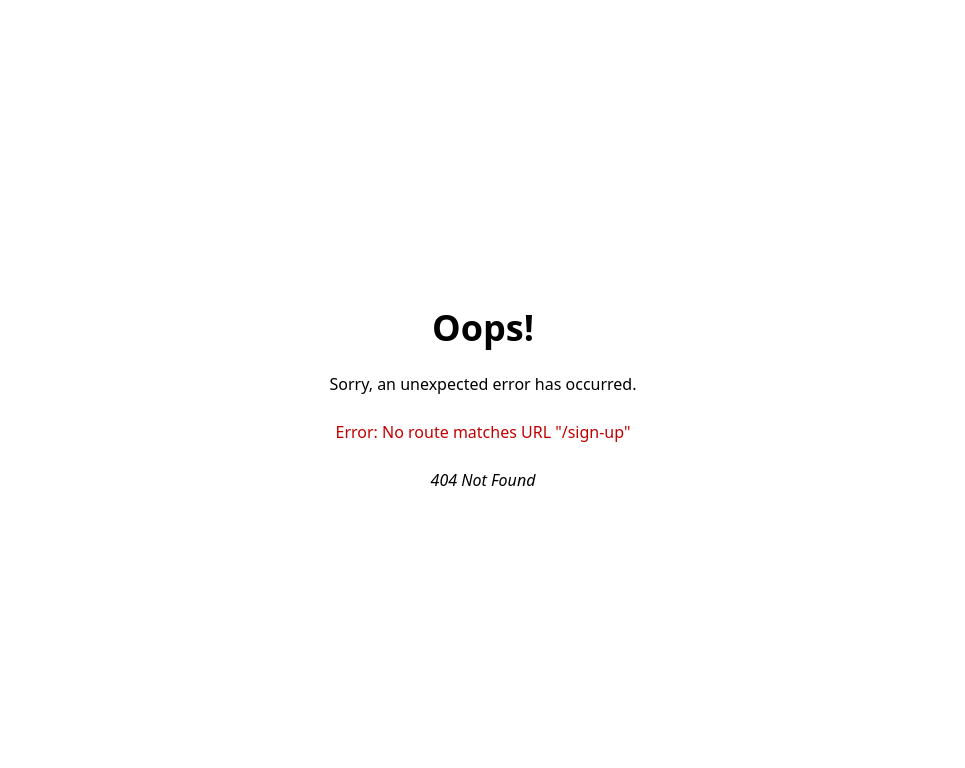
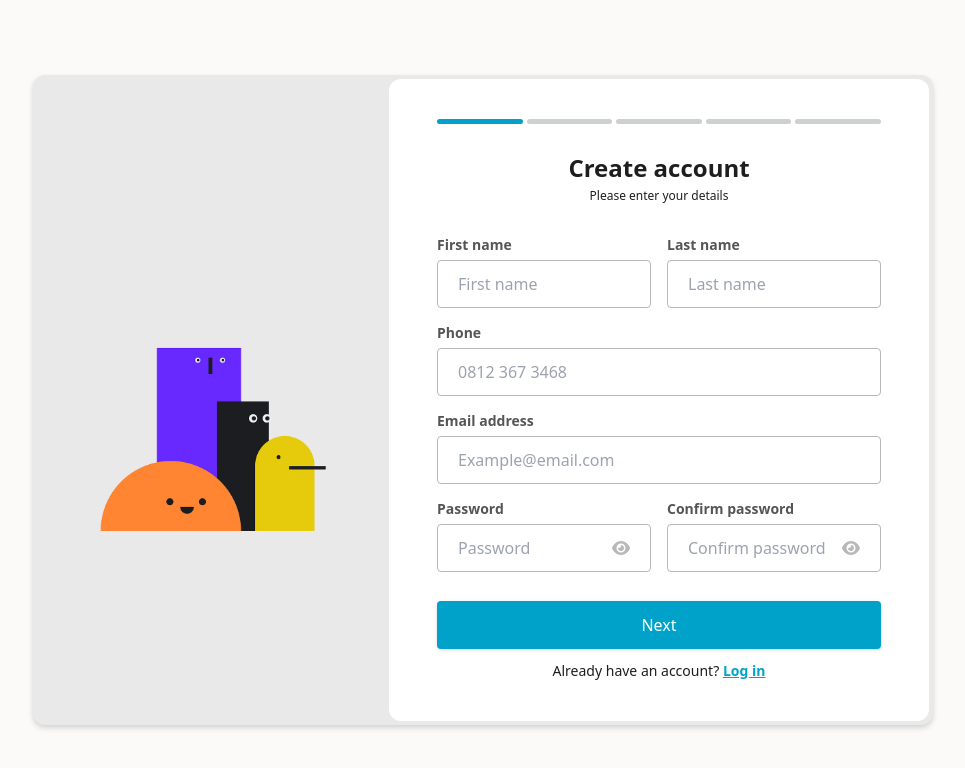
Before and after one commit to Trayshmhirk/tax-return-user-app, a React (Vite) app: page /sign-up in a window 1280 px wide. Before the commit this address had no page. Shown: the top 768 px of the page, without its empty margins (157-1122 px from the left). Built offline with nearby package versions, Linux system fonts and the light colour scheme.

Commit message:
Add sign up, user form. Refactor form type safety. Other changes

```diff
--- a/src/components/auth/FormInput.tsx
+++ b/src/components/auth/FormInput.tsx
@@ -1,19 +1,23 @@
 import { useState } from "react";
-import { FieldErrors, UseFormRegister } from "react-hook-form";
+import {
+   FieldErrors,
+   FieldValues,
+   Path,
+   UseFormRegister,
+} from "react-hook-form";
 import { FaEye, FaEyeSlash } from "react-icons/fa6";
-import { ILoginForm } from "../../types/AllTypes";
 
-type FormInputPropTypes = {
+type FormInputPropTypes<T extends FieldValues> = {
    label: string;
    type: string;
-   register: UseFormRegister<ILoginForm>;
-   name: keyof ILoginForm;
-   error?: FieldErrors<ILoginForm>;
+   register: UseFormRegister<T>;
+   name: Path<T>; // Use ValidInputNames here
+   error?: FieldErrors<T>;
    placeholder: string;
    isReadOnly?: boolean;
 };
 
-const FormInput = ({
+const FormInput = <T extends FieldValues>({
    label,
    type,
    register,
@@ -21,29 +25,38 @@ const FormInput = ({
    error,
    placeholder,
    isReadOnly,
-}: FormInputPropTypes) => {
+}: FormInputPropTypes<T>) => {
    const [showPassword, setShowPassword] = useState(false);
 
    const togglePasswordVisibility = () => {
       setShowPassword((prevShowPassword) => !prevShowPassword);
    };
 
+   // Extract error message as a string or default to an empty string
+   const errorMessage = error?.[name]?.message as string | undefined;
+
    return (
-      <div className="flex flex-col gap-1 input">
+      <div className="w-full flex flex-col gap-1">
          <div className="">
-            <label className="w-fit text-sm text-mutedGray dark:text-ghostWhite font-bold">
+            <label
+               htmlFor={name}
+               className="w-fit text-sm text-mutedGray dark:text-ghostWhite font-bold"
+            >
                {label}
             </label>
          </div>
 
          <div
-            className={`h-12 flex justify-between py-3 px-5 border  ${error && error[name] ? "border-[#dc3545]" : "border-spanishGray"} rounded`}
+            className={`h-12 flex justify-between py-3 px-5 border ${
+               errorMessage ? "border-[#dc3545]" : "border-spanishGray"
+            } rounded`}
          >
             <input
+               id={name}
                className="w-full outline-none dark:bg-transparent"
                placeholder={placeholder}
                type={type === "password" && showPassword ? "text" : type}
-               {...register(name)}
+               {...register(name as Path<T>)}
                readOnly={isReadOnly}
             />
             {type === "password" && (
@@ -60,8 +73,8 @@ const FormInput = ({
                </button>
             )}
          </div>
-         {error && error[name] && (
-            <p className="text-[#dc3545] text-xs">{error[name].message}</p>
+         {errorMessage && (
+            <p className="text-[#dc3545] text-xs">{errorMessage}</p>
          )}
       </div>
    );
--- a/src/components/auth/Forms.tsx
+++ b/src/components/auth/Forms.tsx
@@ -40,18 +40,16 @@ const Forms = ({
 
    return (
       <form
-         className="relative w-full h-full flex flex-col justify-center gap-7 px-6 py-8 bg-white dark:bg-gray text-eerieBlack dark:text-white z-30 md:w-[400px] sm:px-12 sm:py-10 sm:rounded-xl"
+         className={`relative w-full h-full flex flex-col justify-center gap-7 px-6 py-8 bg-white dark:bg-gray text-eerieBlack dark:text-white z-30 ${isCurrentForm ? "md:w-[540px]" : "md:w-[400px]"}  sm:px-12 sm:py-10 sm:rounded-xl`}
          onSubmit={handleSubmit}
       >
-         {isDocUpload ? (
+         {isDocUpload && (
             <div
                onClick={onCancel}
                className="w-8 h-8 flex items-center justify-center bg-bubbles dark:bg-mutedGray rounded-md cursor-pointer"
             >
                <FaAngleLeft className="font-light text-lg" />
             </div>
-         ) : (
-            <>{/*  <img className="h-[54px]" src={AppLogo} alt="" /> */}</>
          )}
 
          {isCurrentForm && (
@@ -59,12 +57,14 @@ const Forms = ({
          )}
 
          <div className="flex flex-col items-center gap-4 text-center">
+            {!isCurrentForm && (
                <img
                   width="48"
                   height="48"
                   src="https://img.icons8.com/external-flatarticons-blue-flatarticons/65/external-tax-taxes-flatarticons-blue-flatarticons.png"
                   alt="external-tax-taxes-flatarticons-blue-flatarticons"
                />
+            )}
 
             <div className="flex flex-col gap-1">
                <h2 className="text-2xl font-bold">{title}</h2>
--- /dev/null
+++ b/src/components/auth/UserForm.tsx
@@ -0,0 +1,127 @@
+import { yupResolver } from "@hookform/resolvers/yup";
+import { useForm } from "react-hook-form";
+import { createUserSchema } from "../../validation/schema";
+import { ISignUpForm } from "../../types/AllTypes";
+import { useState } from "react";
+import Forms from "./Forms";
+import FormInput from "./FormInput";
+import CustomButton from "../CustomButton";
+import { ClipLoader } from "react-spinners";
+import { NavLink } from "react-router-dom";
+
+type UserFormPropTypes = {
+   onNext: () => void;
+   currentForm: number;
+};
+
+const UserForm = ({ onNext, currentForm }: UserFormPropTypes) => {
+   const [isLoading, setIsLoading] = useState(false);
+   const [loginError] = useState<string | null>(null);
+
+   const {
+      register,
+      handleSubmit,
+      formState: { errors },
+   } = useForm<ISignUpForm>({ resolver: yupResolver(createUserSchema) });
+
+   const onSubmit = async (data: ISignUpForm) => {
+      console.log("clicked");
+
+      setIsLoading(true);
+
+      console.log(data);
+
+      //  // Simulate API call with setTimeout
+      setTimeout(() => {
+         setIsLoading(false);
+         console.log("Create user successful");
+         // Navigate after mock success
+         // navigate("/");
+         onNext();
+      }, 2000); // Mock API call delay of 2 seconds
+   };
+
+   return (
+      <Forms
+         handleSubmit={handleSubmit(onSubmit)}
+         title="Create account"
+         description="Please enter your details"
+         isCurrentForm={currentForm}
+      >
+         <div className="flex flex-col gap-3 mb-auto">
+            <div className="flex flex-col gap-4 sm:flex-row">
+               <FormInput<ISignUpForm>
+                  label="First name"
+                  type="text"
+                  register={register}
+                  name="firstName"
+                  placeholder="First name"
+                  error={errors}
+               />
+               <FormInput<ISignUpForm>
+                  label="Last name"
+                  type="text"
+                  register={register}
+                  name="lastName"
+                  placeholder="Last name"
+                  error={errors}
+               />
+            </div>
+
+            <FormInput<ISignUpForm>
+               label="Phone"
+               type="text"
+               register={register}
+               name="phone"
+               placeholder="0812 367 3468"
+               error={errors}
+            />
+            <FormInput<ISignUpForm>
+               label="Email address"
+               type="email"
+               register={register}
+               name="email"
+               placeholder="Example@email.com"
+               error={errors}
+            />
+
+            <div className="flex flex-col gap-4 sm:flex-row">
+               <FormInput<ISignUpForm>
+                  label="Password"
+                  type="password"
+                  register={register}
+                  name="password"
+                  placeholder="Password"
+                  error={errors}
+               />
+               <FormInput<ISignUpForm>
+                  label="Confirm password"
+                  type="password"
+                  register={register}
+                  name="confirmPassword"
+                  placeholder="Confirm password"
+                  error={errors}
+               />
+            </div>
+         </div>
+
+         {loginError && (
+            <p className="text-red-500 text-center">{loginError}</p>
+         )}
+
+         <div className="w-full text-center flex flex-col gap-3">
+            <CustomButton type="submit" isDisabled={isLoading}>
+               {isLoading ? <ClipLoader color="#ffffff" size={20} /> : "Next"}
+            </CustomButton>
+            <span className="self-center text-sm">
+               {`Already have an account? `}
+               <NavLink className="font-semibold" to={"/login"}>
+                  Log in
+               </NavLink>
+            </span>
+         </div>
+      </Forms>
+   );
+};
+
+export default UserForm;
--- a/src/layouts/FormLayout.tsx
+++ b/src/layouts/FormLayout.tsx
@@ -1,11 +1,17 @@
-import { Outlet } from "react-router-dom";
+import { Outlet, useLocation } from "react-router-dom";
 import FormImage from "../assets/forms-images.png";
 
 const FormLayout = () => {
+   const location = useLocation();
+
+   const isSignUp = location.pathname === "/sign-up";
+
    return (
       <div className="w-full min-h-screen bg-ghostWhite dark:bg-eerieBlack sm:flex sm:justify-center sm:items-center">
          <div className="w-full h-full flex justify-between md:w-[800px] md:h-[620px] lg:w-[900px] lg:h-[650px] bg-[#E9E9E9] sm:p-1 rounded-xl shadow-lg">
-            <div className="hidden w-[500px] overflow-hidden md:block">
+            <div
+               className={`hidden ${isSignUp ? "w-[350px]" : "w-[500px]"} overflow-hidden md:block`}
+            >
                <img src={FormImage} className="h-full object-contain" />
             </div>
             <Outlet />
--- a/src/pages/auth/Login.tsx
+++ b/src/pages/auth/Login.tsx
@@ -78,7 +78,7 @@ const Login = () => {
          description="Please enter your details"
       >
          <div className="flex flex-col gap-4 mb-auto">
-            <FormInput
+            <FormInput<ILoginForm>
                label="Email address"
                type="email"
                register={register}
@@ -86,7 +86,7 @@ const Login = () => {
                placeholder="Example@email.com"
                error={errors}
             />
-            <FormInput
+            <FormInput<ILoginForm>
                label="Password"
                type="password"
                register={register}
--- /dev/null
+++ b/src/pages/auth/SignUp.tsx
@@ -0,0 +1,22 @@
+import { useState } from "react";
+import UserForm from "../../components/auth/UserForm";
+
+const SignUp = () => {
+   const [currentForm, setCurrentForm] = useState(1);
+
+   const handleNextForm = () => {
+      setCurrentForm(currentForm + 1);
+   };
+
+   return (
+      <>
+         {currentForm === 1 && (
+            <UserForm onNext={handleNextForm} currentForm={currentForm} />
+         )}
+
+         {currentForm === 2 && <div>Select Category</div>}
+      </>
+   );
+};
+
+export default SignUp;
--- a/src/routes/Router.tsx
+++ b/src/routes/Router.tsx
@@ -10,6 +10,7 @@ import FormLayout from "../layouts/FormLayout";
 import { ErrorPage } from "../pages/ErrorPage";
 import PageLoader from "../components/loaders/PageLoader";
 import ProtectedRoute from "./ProtectedRoute";
+import SignUp from "../pages/auth/SignUp";
 
 // Lazy-loaded pages
 const Login = lazy(() => import("../pages/auth/Login"));
@@ -34,15 +35,26 @@ const Video = lazy(() => import("../pages/Video"));
 const router = createBrowserRouter(
    createRoutesFromElements(
       <>
+         {/* Login */}
          <Route
             element={
                <Suspense fallback={<PageLoader />}>
                   <FormLayout />
                </Suspense>
             }
-            errorElement={<ErrorPage />}
          >
             <Route path="login" element={<Login />} />
+         </Route>
+
+         {/* Login */}
+         <Route
+            element={
+               <Suspense fallback={<PageLoader />}>
+                  <FormLayout />
+               </Suspense>
+            }
+         >
+            <Route path="sign-up" element={<SignUp />} />
          </Route>
 
          <Route
@@ -52,6 +64,7 @@ const router = createBrowserRouter(
                   <MainLayout />
                </Suspense>
             }
+            errorElement={<ErrorPage />}
          >
             <Route
                path="not-approved"
```
Also changed, not shown: src/types/AllTypes.ts (+9 -0 lines). Lines whose indentation alone changed are shown as unchanged.
